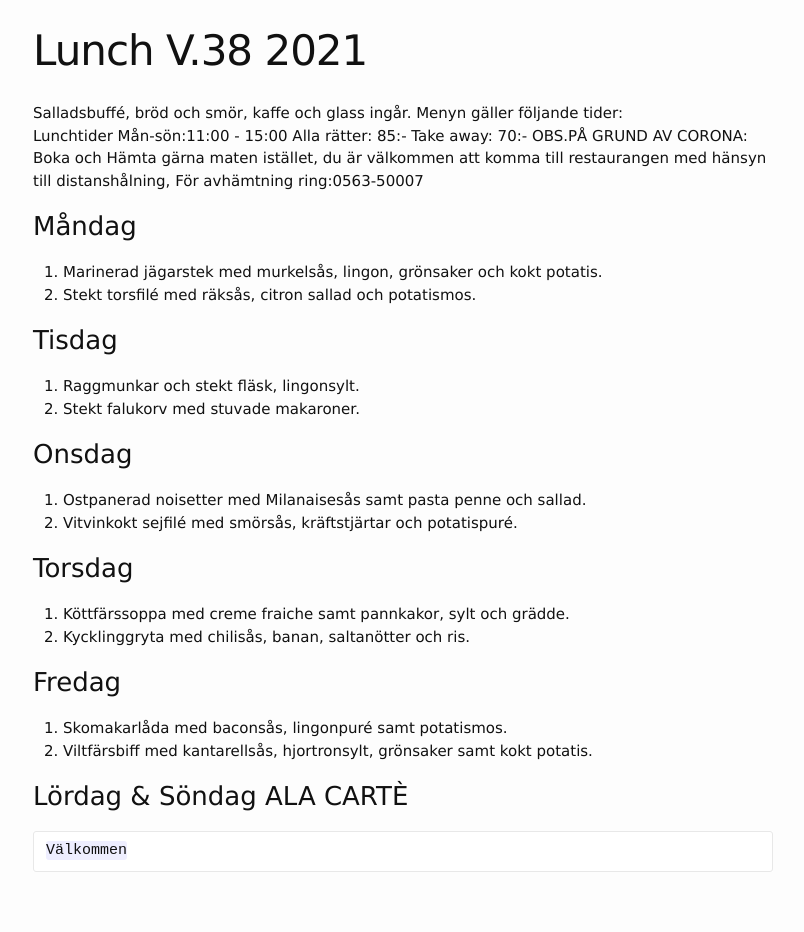
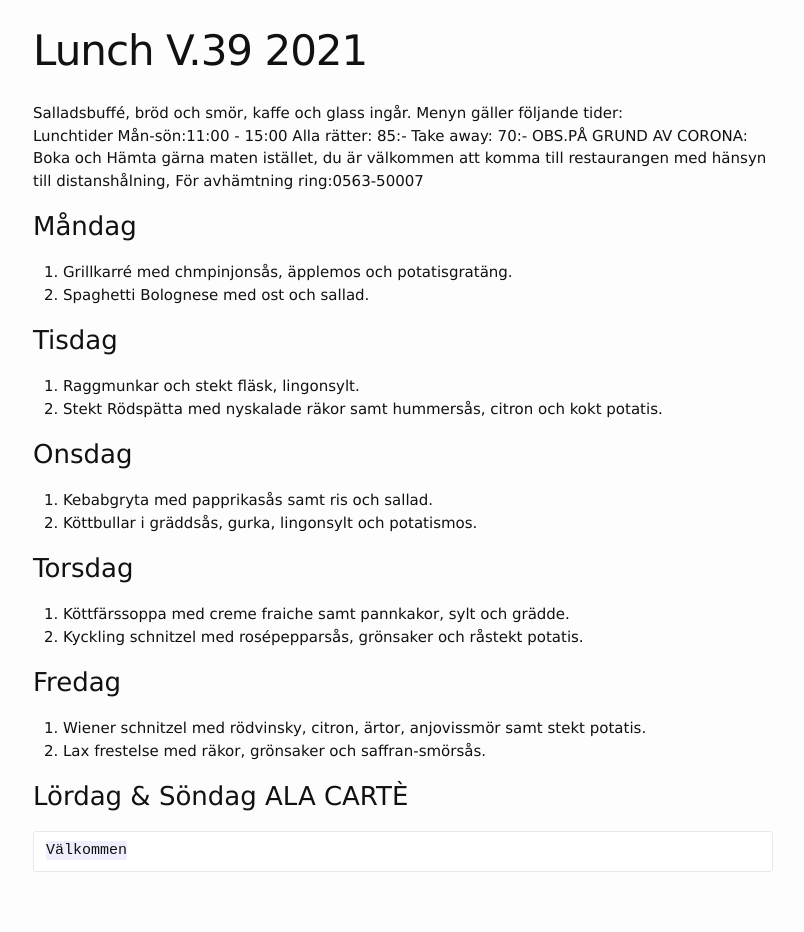
Before and after one commit to FarInn62/farinn62.github.io, a Jekyll site: the page built from lunch.md, in a window 1280 px wide. Shown: the whole page, without its empty margins (237-1041 px from the left). Built offline with Jekyll 4.4.1, drawn with Linux system fonts in a browser that asks for light colours.

Commit message:
Update lunch.md

```diff
--- a/lunch.md
+++ b/lunch.md
@@ -1,6 +1,6 @@
 ---
 layout: foodmenu
-title: Lunch V.38  2021
+title: Lunch V.39  2021
 permalink: /lunch/
 published: true
 ---
@@ -12,24 +12,24 @@ OBS.PÅ GRUND AV CORONA: Boka och Hämta gärna maten istället, du är välkomm
 
 
 ### Måndag
-1. Marinerad jägarstek med murkelsås, lingon, grönsaker och kokt potatis.
-2. Stekt torsfilé med räksås, citron sallad och potatismos.
+1. Grillkarré med chmpinjonsås, äpplemos och potatisgratäng.
+2. Spaghetti Bolognese med ost och sallad.
 
 ### Tisdag
 1. Raggmunkar och stekt fläsk, lingonsylt.
-2. Stekt falukorv med stuvade makaroner.
+2. Stekt Rödspätta med nyskalade räkor samt hummersås, citron och kokt potatis.
 
 ### Onsdag
-1. Ostpanerad noisetter med Milanaisesås samt pasta penne och sallad.
-2. Vitvinkokt sejfilé med smörsås, kräftstjärtar och potatispuré.
+1. Kebabgryta med papprikasås samt ris och sallad.
+2. Köttbullar i gräddsås, gurka, lingonsylt och potatismos.
 
 ### Torsdag
 1. Köttfärssoppa med creme fraiche samt pannkakor, sylt och grädde.
-2. Kycklinggryta med chilisås, banan, saltanötter och ris.
+2. Kyckling schnitzel med rosépepparsås, grönsaker och råstekt potatis.
 
 ### Fredag
-1. Skomakarlåda med baconsås, lingonpuré samt potatismos.
-2. Viltfärsbiff med kantarellsås, hjortronsylt, grönsaker samt kokt potatis.
+1. Wiener schnitzel med rödvinsky, citron, ärtor, anjovissmör samt stekt potatis.
+2. Lax frestelse med räkor, grönsaker och saffran-smörsås.
 
 
 ### Lördag & Söndag ALA CARTÈ
```
